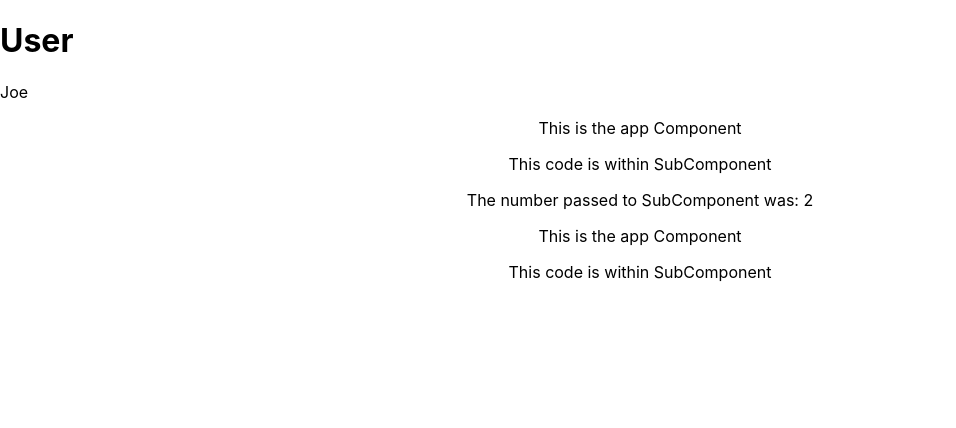
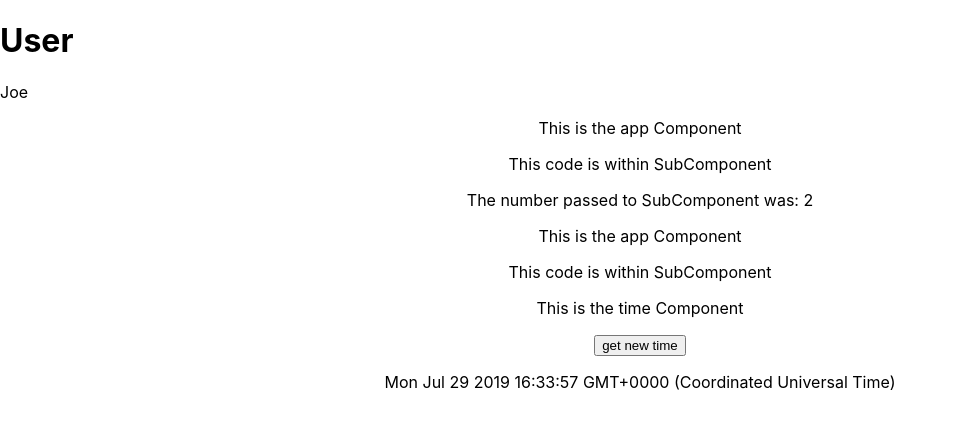
Before and after one commit to patelkarishma10/IntoToNode, a React (Create React App) app: page / in a window 1280 px wide. Shown: the top 428 px of the page, without its empty margins (0-956 px from the left). Built offline with nearby package versions, Linux system fonts and the light colour scheme.

Commit message:
created time component

```diff
--- a/src/App.js
+++ b/src/App.js
@@ -4,18 +4,10 @@ import './App.css';
 import { User } from './User/User';
 import {SubComponent} from './User/SubComponent';
 import {SubComponent2} from './User/SubComponent2';
+import {TimeComponent} from './User/TimeComponent';
 
 export class App extends Component {
    number = 2;
-//    myUserData = {
-//     <div> <ul>
-//   <li>Coffee</li>
-//   <li>Tea</li>
-//   <li>Milk</li>
-// </ul>
-// </div>
-
-//    }
   render() {
     return (
       <div>
@@ -35,10 +27,12 @@ export class App extends Component {
         <SubComponent2 onRender={() => this.whenSubComponentRender()}></SubComponent2>
       </div>
 
+      <div className="App">
+        <p>This is the time Component</p>
+        <TimeComponent></TimeComponent>
       </div>
 
-
-
+      </div>
     );
   }
     whenSubComponentRender() {
--- /dev/null
+++ b/src/User/TimeComponent.js
@@ -0,0 +1,27 @@
+import React, { Component } from 'react';
+export class TimeComponent extends Component {
+    constructor(){
+        super();
+        this.state = {
+            clicked: false,
+            time: new Date()
+        };
+    }
+ newTime = () => {
+    this.setState ({
+        clicked: true,
+        time: new Date()
+    })
+}
+    render() {
+        return (
+            <div>
+        <button
+            onClick={this.newTime}>
+            get new time
+        </button>
+        <p>{this.state.time.toString()}</p>
+        </div>
+        )
+    }
+}
```
